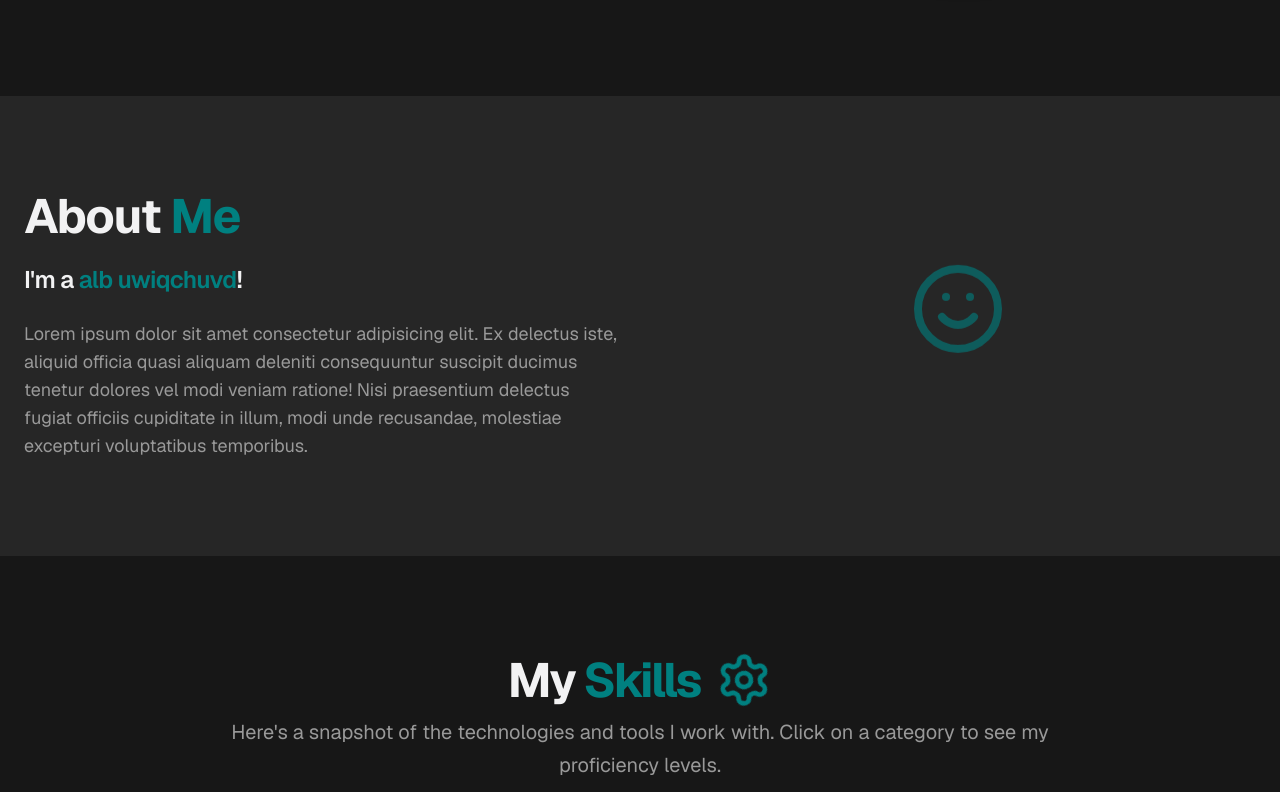
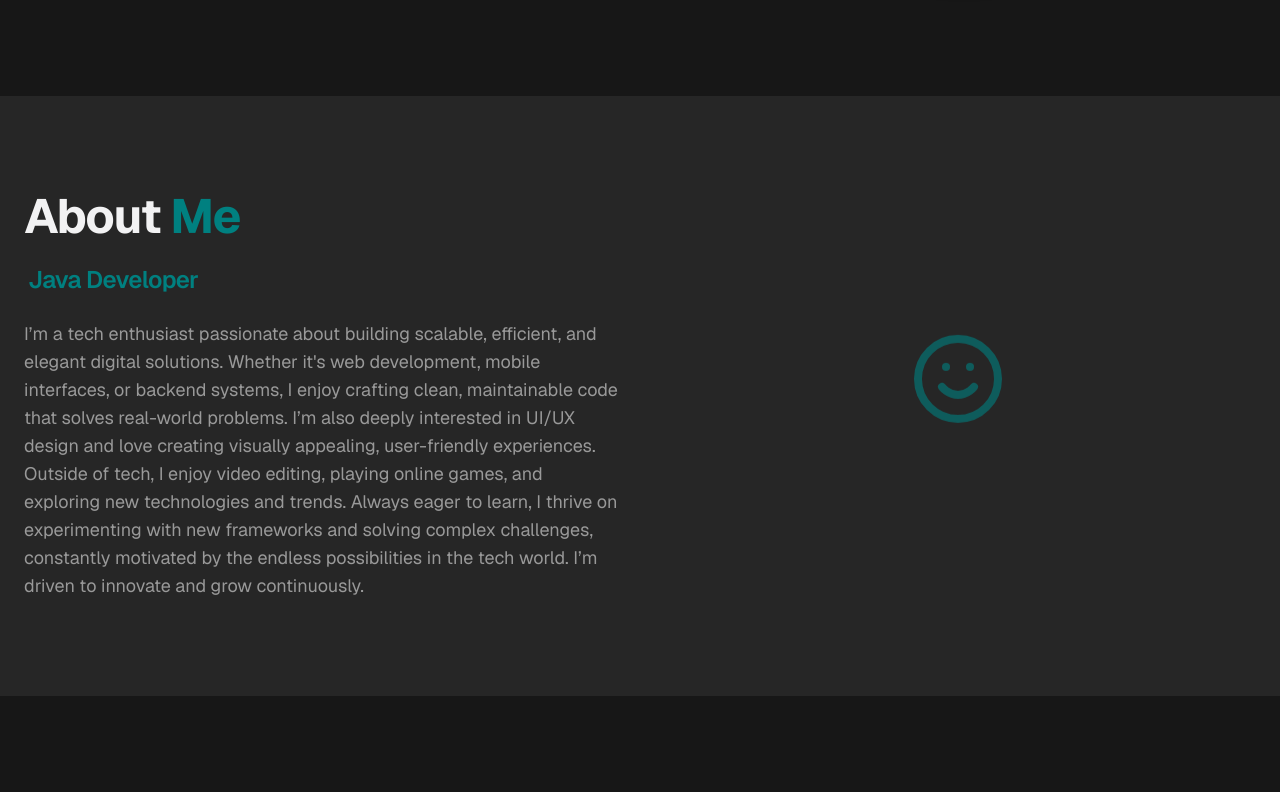
Before and after one commit to Pugal-M/Pugal, a Next.js app: page / in a window 1280 px wide. Shown: the part 685-1477 px from the top of the page. Built offline with nearby package versions, Linux system fonts and the light colour scheme.

Commit message:
Fix: Small change in web code

```diff
--- a/package.json
+++ b/package.json
@@ -45,9 +45,10 @@
     "embla-carousel-autoplay": "^8.2.0",
     "embla-carousel-react": "^8.2.0",
     "firebase": "^11.3.0",
-    "framer-motion": "^12.9.4",
+    "framer-motion": "^12.11.3",
     "geist": "^1.3.1",
     "genkit": "^1.0.4",
+    "gsap": "^3.13.0",
     "lottie-react": "^2.4.1",
     "lucide-react": "^0.475.0",
     "next": "15.2.3",
--- a/src/components/about-section.tsx
+++ b/src/components/about-section.tsx
@@ -1,54 +1,27 @@
 'use client';
 
-import React, { useState, useEffect, useMemo } from 'react';
+import React, { useEffect, useState } from 'react';
 import { Smile } from 'lucide-react';
+import { motion, AnimatePresence } from 'framer-motion';
 
 export function AboutSection() {
-  const phrases = useMemo(() => [
+  const phrases = [
     'Web Developer',
     'App Developer',
     'Java Developer',
     'Backend and SQL Developer',
     'Critical Thinker',
     'Problem Solver',
-  ], []);
+  ];
 
   const [index, setIndex] = useState(0);
-  const [displayText, setDisplayText] = useState(phrases[0]);
-  const [isScrambling, setIsScrambling] = useState(false);
-
-  // Function to scramble a given string
-  const scrambleText = (text: string) =>
-    text
-      .split('')
-      .map((char, i) => {
-        if (char === ' ') return ' ';
-        const rand = Math.floor(Math.random() * 26);
-        return String.fromCharCode(97 + rand);
-      })
-      .join('');
 
   useEffect(() => {
     const interval = setInterval(() => {
-      setIsScrambling(true);
-      let scrambleCount = 0;
-
-      const scrambleInterval = setInterval(() => {
-        setDisplayText(scrambleText(phrases[index]));
-        scrambleCount++;
-
-        if (scrambleCount > 4) {
-          clearInterval(scrambleInterval);
-          const nextIndex = (index + 1) % phrases.length;
-          setDisplayText(phrases[nextIndex]);
-          setIndex(nextIndex);
-          setIsScrambling(false);
-        }
-      }, 80);
-    }, 3000);
-
+      setIndex((prev) => (prev + 1) % phrases.length);
+    }, 2500); // Adjust delay as needed
     return () => clearInterval(interval);
-  }, [index, phrases]);
+  }, [phrases]);
 
   return (
     <section id="about" className="w-full py-12 md:py-20 lg:py-24 bg-secondary">
@@ -59,20 +32,22 @@ export function AboutSection() {
             <h2 className="text-3xl font-bold tracking-tight sm:text-4xl md:text-5xl text-foreground">
               About <span className="title-highlight">Me</span>
             </h2>
-            <h3 className="text-2xl font-semibold tracking-tight text-foreground relative">
-              I&apos;m a{' '}
-              <span className="title-highlight">
-                {displayText}
-              </span>
-              !
+            <h3
+              className="text-2xl font-semibold tracking-tight text-foreground relative inline-flex"
+              style={{ minHeight: '1.2em' /* Adjust as needed based on text height */ }}
+            >
+
+              <AnimatePresence mode="wait">
+                <motion.span
+                  key={index}
+                  initial={{ opacity: 0, scale: 0.8, y: 20 }}
+                  animate={{ opacity: 1, scale: 1, y: 0 }}
+                  exit={{ opacity: 0, scale: 0.8, y: -20 }}
+                  transition={{ duration: 0.6 }}
+                  className="title-highlight inline-block ml-1">{phrases[index]}</motion.span></AnimatePresence>
             </h3>
             <p className="max-w-[600px] text-muted-foreground md:text-lg mx-auto md:mx-0 text-center md:text-left">
-              {/* Replace with your real content */}
-              Lorem ipsum dolor sit amet consectetur adipisicing elit. Ex delectus iste,
-              aliquid officia quasi aliquam deleniti consequuntur suscipit ducimus tenetur
-              dolores vel modi veniam ratione! Nisi praesentium delectus fugiat
-              officiis cupiditate in illum, modi unde recusandae, molestiae excepturi
-              voluptatibus temporibus.
+            I’m a tech enthusiast passionate about building scalable, efficient, and elegant digital solutions. Whether it's web development, mobile interfaces, or backend systems, I enjoy crafting clean, maintainable code that solves real-world problems. I’m also deeply interested in UI/UX design and love creating visually appealing, user-friendly experiences. Outside of tech, I enjoy video editing, playing online games, and exploring new technologies and trends. Always eager to learn, I thrive on experimenting with new frameworks and solving complex challenges, constantly motivated by the endless possibilities in the tech world. I’m driven to innovate and grow continuously.
             </p>
           </div>
 
--- a/src/components/hero-section.tsx
+++ b/src/components/hero-section.tsx
@@ -109,7 +109,7 @@ export function HeroSection() {
             </div>
 
             <p className="max-w-[600px] text-muted-foreground md:text-xl mx-auto lg:mx-0">
-            Hard work lays the foundation, smart work builds the future, I strive to do both
+            Hard work lays the foundation, smart work builds the future, I strive to do both.
             </p>
 
             <div className="flex justify-center md:justify-start space-x-4 pt-4">
```
Also changed, not shown: 2 other files (tests, documents, lock files or other folders).
